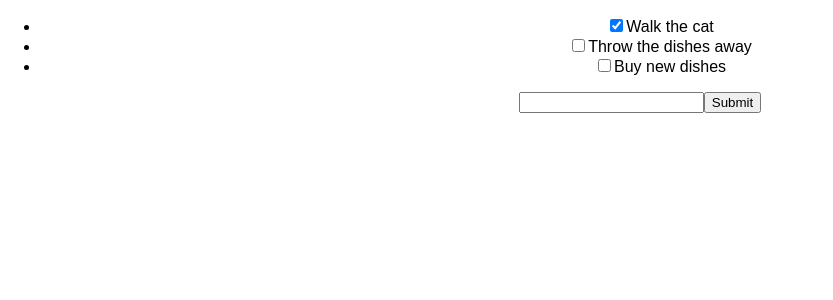
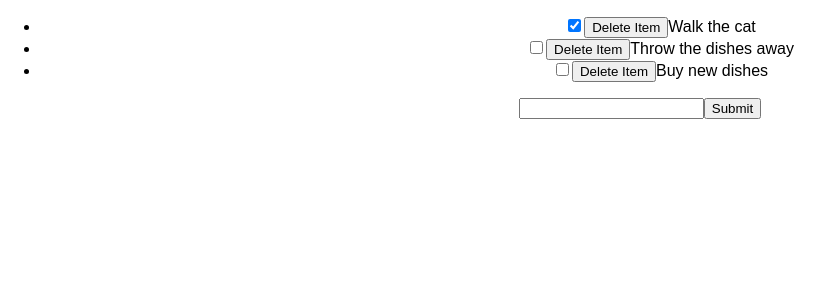
Before and after one commit to clarsu02/react-to-do, a React (Create React App) app: page / in a window 1280 px wide. Shown: the top 300 px of the page, without its empty margins (0-833 px from the left). Built offline with nearby package versions, Linux system fonts and the light colour scheme.

Commit message:
9/29 delete button version 1

```diff
--- a/src/App.js
+++ b/src/App.js
@@ -33,6 +33,13 @@ import ToDo from './components/ToDo.js';
     this.setState({ todos: todos });
   } // this code changes the state of the App component and the UI
 
+    deleteTodo(index) {
+      const todos = this.state.todos.slice(); //this is the constant that creates the new slice of data that allows us to delete items from the array
+      const toDelete = todos[index]; //this gives them there own index
+      const filteredList = todos.filter(todos => todos !==toDelete ); //creates a const that passes the filtered or deleted items to const "filterListed"
+      this.setState({ todos: filteredList }); //sets the state to the filterd list
+
+  }
    render() {
      return (
       <div className="App">
--- a/src/components/ToDo.js
+++ b/src/components/ToDo.js
@@ -5,6 +5,7 @@ class ToDo extends Component {
     return (
       <li>
         <input type="checkbox" checked={ this.props.isCompleted } onChange={ this.props.toggleComplete } />
+        <button onClick={ this.props.deleteTodo }>Delete Item</button>
         <span>{ this.props.description }</span>
       </li>
     );
```
